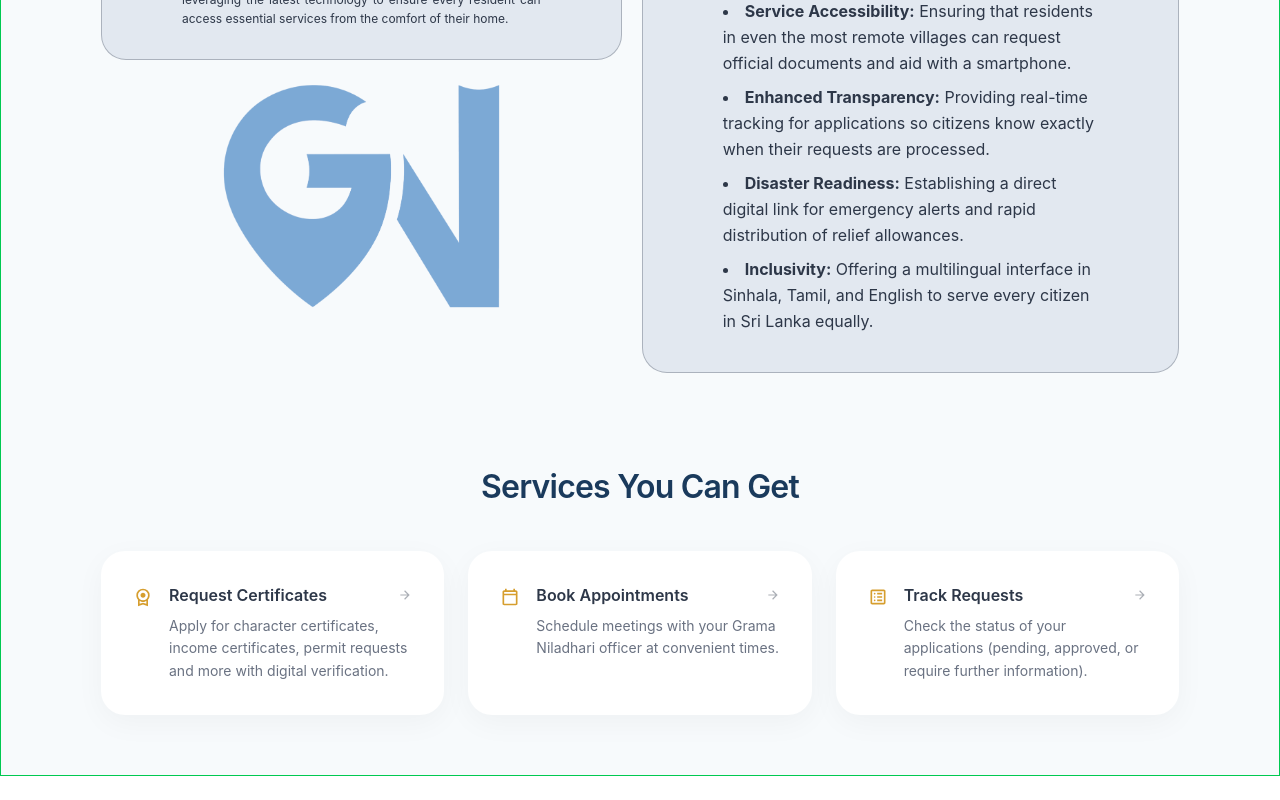
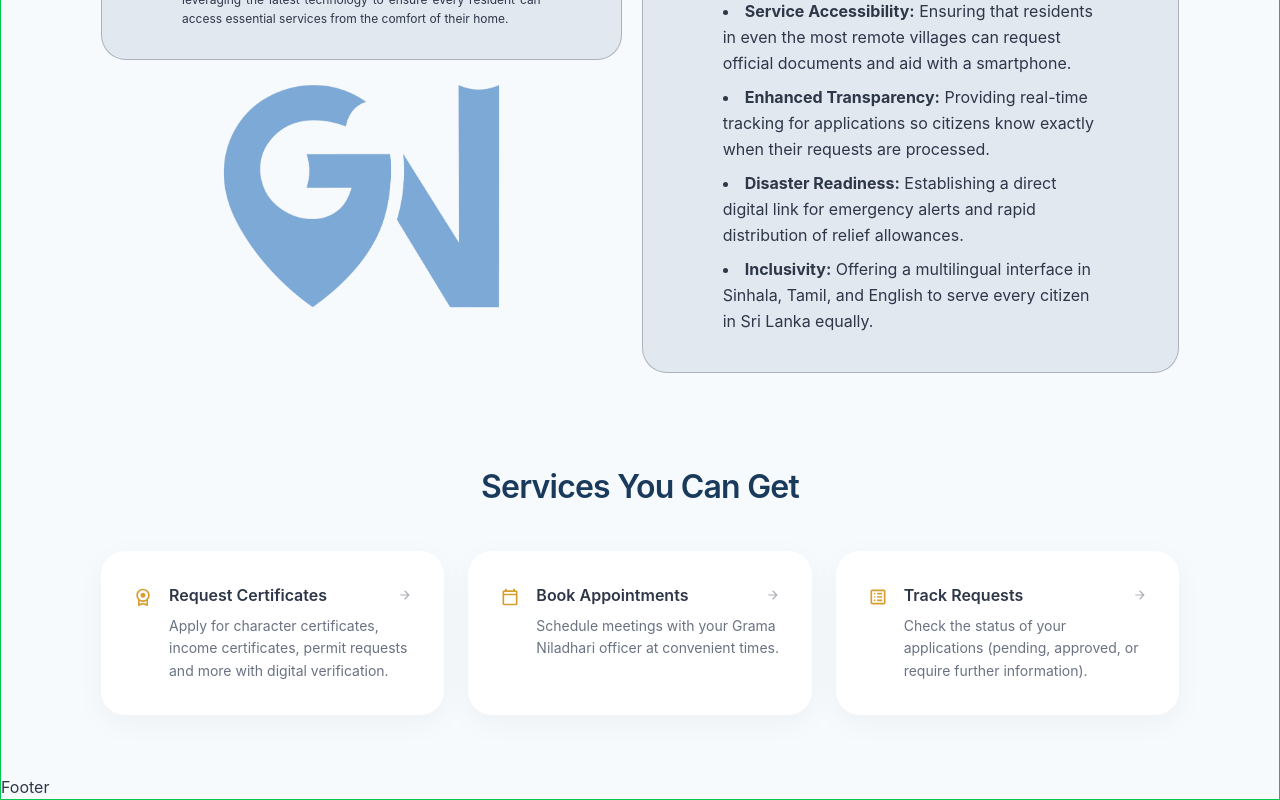
Before and after one commit to Mogith-Code/SmartGN-Digital-GN-Service-Management-System, a React (Vite) app in the folder SmartGN/: page / in a window 1280 px wide. Shown: the part 299-1099 px from the top of the page. Before the commit the page ends 1075 px from the top, so only its background shows below. Built offline with nearby package versions, Linux system fonts and the light colour scheme.

Commit message:
Create Common folder under components folder

```diff
--- a/SmartGN/src/Components/Common/Footer.jsx
+++ b/SmartGN/src/Components/Common/Footer.jsx
@@ -0,0 +1,9 @@
+import React from 'react'
+
+function Footer() {
+  return (
+    <div>Footer</div>
+  )
+}
+
+export default Footer
--- a/SmartGN/src/Components/LandingPage/Navbar.jsx
+++ b/SmartGN/src/Components/LandingPage/Navbar.jsx
@@ -1,7 +1,7 @@
 import React from 'react'
 import {useState,useEffect,useRef} from 'react';
 import { translations, useLanguage } from '../../utils/translate'
-import LanguageSelector from '../LanguageSelector'
+import LanguageSelector from '../Common/LanguageSelector'
 import logoImage from '../../assets/logo.png'
 import homeIcon from '../../assets/home_24dp_2D3748_FILL0_wght400_GRAD0_opsz24.svg'
 import aboutIcon from '../../assets/info_24dp_2D3748_FILL0_wght400_GRAD0_opsz24.svg'
--- a/SmartGN/src/Pages/Home.jsx
+++ b/SmartGN/src/Pages/Home.jsx
@@ -6,7 +6,7 @@ function Home() {
   return (
     <section
       id="home"
-      className="w-full bg-[#F7FAFC] px-[1000px] py-[30px] max-lg:p-[30px] py-[25px] max-md:p-[25px]"
+      className="w-full bg-[#F7FAFC] px-[100px] py-[30px] max-lg:p-[30px] py-[25px] max-md:p-[25px]"
     >
       <div className="w-full flex flex-col justify-between items-center gap-5">
 
--- a/SmartGN/src/Pages/LandingPage.jsx
+++ b/SmartGN/src/Pages/LandingPage.jsx
@@ -2,6 +2,7 @@ import React from 'react'
 import Navbar from '../Components/LandingPage/Navbar';
 import Services from '../Components/LandingPage/Services';
 import About from './About';
+import Footer from '../Components/Common/Footer';
 
 
 // LANDING PAGE COMPONENT
@@ -14,6 +15,7 @@ function LandingPage() {
         <Navbar />
         <About />
         <Services />
+        <Footer />
 
 
 
```
Also changed, not shown: SmartGN/src/Components/Common/LanguageSelector.jsx (renamed from SmartGN/src/Components/LanguageSelector.jsx, +4 -4 lines), SmartGN/src/Components/Common/Chatbox.jsx (renamed from SmartGN/src/Components/Chatbox.jsx).
